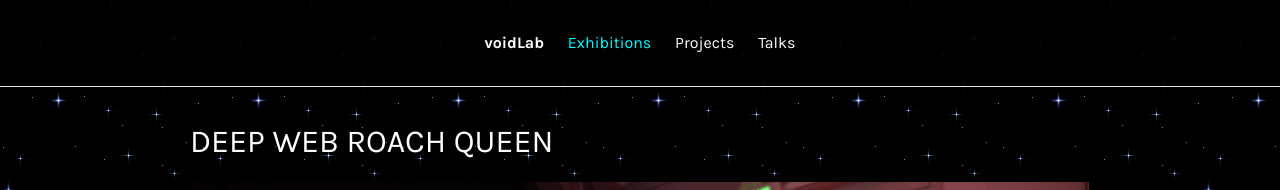
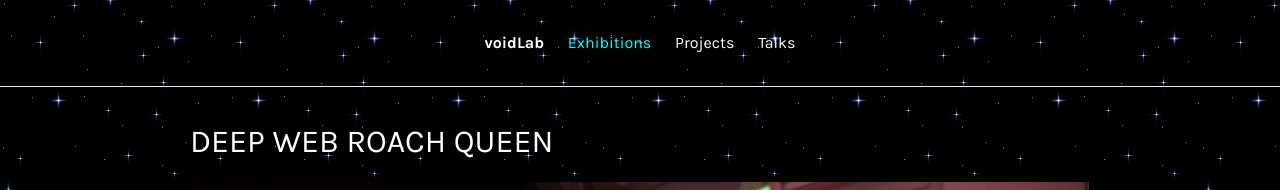
Before and after one commit to voidlab/voidlab.github.io, a Jekyll site: the page built from exhibitions.md, in a window 1280 px wide and 1400 px high. Shown: the top 190 px of the window. Built offline with Jekyll 4.4.1, drawn with Linux system fonts in a browser that asks for light colours; nearby versions of some CDN libraries; some of the changed text lies outside the part shown.

Commit message:
better header & footer!
- header animates in background on scroll
- footer has all social links

```diff
--- a/_includes/footer.html
+++ b/_includes/footer.html
@@ -1,38 +1,14 @@
 <footer class="site-footer">
 
   <div class="wrapper">
-
-    <h2 class="footer-heading">{{ site.title }}</h2>
-
-    <div class="footer-col-wrapper">
-      <div class="footer-col footer-col-1">
-        <ul class="contact-list">
-          <li>{{ site.title }}</li>
-          <li><a href="mailto:{{ site.email }}">{{ site.email }}</a></li>
-        </ul>
-      </div>
-
-      <div class="footer-col footer-col-2">
-        <ul class="social-media-list">
-          {% if site.github_username %}
-          <li>
-            {% include icon-github.html username=site.github_username %}
-          </li>
-          {% endif %}
-
-          {% if site.twitter_username %}
-          <li>
-            {% include icon-twitter.html username=site.twitter_username %}
-          </li>
-          {% endif %}
-        </ul>
-      </div>
-
-      <div class="footer-col footer-col-3">
-        <p>{{ site.description }}</p>
-      </div>
-    </div>
-
+    <ul>
+      <li><a href="mailto:{{ site.email }}">{{ site.email }}</a></li>
+      <li><a href="http://twitter.com/uclavoidlab" target="main">twitter</a></li>
+      <li><a href="https://www.facebook.com/uclavoidlab" target="main">facebook</a></li>
+      <li><a href="https://www.instagram.com/voidlab/" target="main">instagram</a></li>
+      <li><a href="https://vimeo.com/voidlab" target="main">vimeo</a></li>
+      <li><a href="https://github.com/voidlab" target="main">github</a></li>
+    </ul>
   </div>
 
 </footer>
--- a/_includes/head.html
+++ b/_includes/head.html
@@ -9,7 +9,6 @@
   <link rel="stylesheet" href="{{ "/css/main.css" | prepend: site.baseurl }}">
   <link rel="canonical" href="{{ page.url | replace:'index.html','' | prepend: site.baseurl | prepend: site.url }}">
   <link rel="alternate" type="application/rss+xml" title="{{ site.title }}" href="{{ "/feed.xml" | prepend: site.baseurl | prepend: site.url }}">
-
 
   <link href='https://fonts.googleapis.com/css?family=Karla:400,400italic,700,700italic' rel='stylesheet' type='text/css'>
 
@@ -29,4 +28,5 @@
     });
   });
   </script>
+  <script src="{{ "/js/header.js" | prepend: site.baseurl }}"></script>
 </head>
--- a/_sass/_layout.scss
+++ b/_sass/_layout.scss
@@ -22,7 +22,18 @@
     top: 0px;
     left: 0px;
     z-index: 170;
-    background: rgba(0, 0, 0, .95);
+}
+
+header {
+    background-color:rgba(0,0,0,0);
+    -webkit-transition: background-color 200ms linear;
+    -moz-transition: background-color 200ms linear;
+    -o-transition: background-color 200ms linear;
+    -ms-transition: background-color 200ms linear;
+    transition: background-color 200ms linear;
+}
+header.scrolled {
+    background-color: rgba(0,0,0,.95);
 }
 
 .site-header .wrapper {
@@ -125,11 +136,6 @@
     padding: $spacing-unit 0;
 }
 
-.footer-heading {
-    font-size: 18px;
-    margin-bottom: $spacing-unit / 2;
-}
-
 .contact-list,
 .social-media-list {
     list-style: none;
@@ -143,46 +149,9 @@
     @extend %clearfix;
 }
 
-.footer-col {
-    float: left;
-    margin-bottom: $spacing-unit / 2;
-    padding-left: $spacing-unit / 2;
-}
-
-.footer-col-1 {
-    width: -webkit-calc(35% - (#{$spacing-unit} / 2));
-    width:         calc(35% - (#{$spacing-unit} / 2));
-}
-
-.footer-col-2 {
-    width: -webkit-calc(20% - (#{$spacing-unit} / 2));
-    width:         calc(20% - (#{$spacing-unit} / 2));
-}
-
-.footer-col-3 {
-    width: -webkit-calc(45% - (#{$spacing-unit} / 2));
-    width:         calc(45% - (#{$spacing-unit} / 2));
-}
-
-@include media-query($on-laptop) {
-    .footer-col-1,
-    .footer-col-2 {
-        width: -webkit-calc(50% - (#{$spacing-unit} / 2));
-        width:         calc(50% - (#{$spacing-unit} / 2));
-    }
-
-    .footer-col-3 {
-        width: -webkit-calc(100% - (#{$spacing-unit} / 2));
-        width:         calc(100% - (#{$spacing-unit} / 2));
-    }
-}
-
-@include media-query($on-palm) {
-    .footer-col {
-        float: none;
-        width: -webkit-calc(100% - (#{$spacing-unit} / 2));
-        width:         calc(100% - (#{$spacing-unit} / 2));
-    }
+footer {
+    background: black;
+    text-align: center;
 }
 
 
--- /dev/null
+++ b/js/header.js
@@ -0,0 +1,9 @@
+$(document).ready(function () {
+    $(window).scroll(function () {
+        if ($(document).scrollTop() > 86) {
+            $("header").addClass("scrolled");
+        } else {
+            $("header").removeClass("scrolled");
+        }
+    });
+});
```
